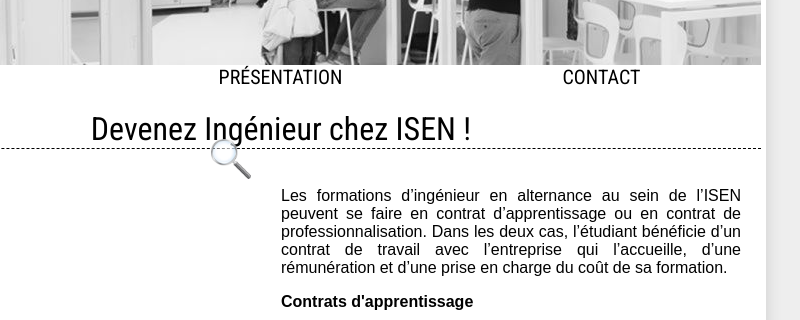
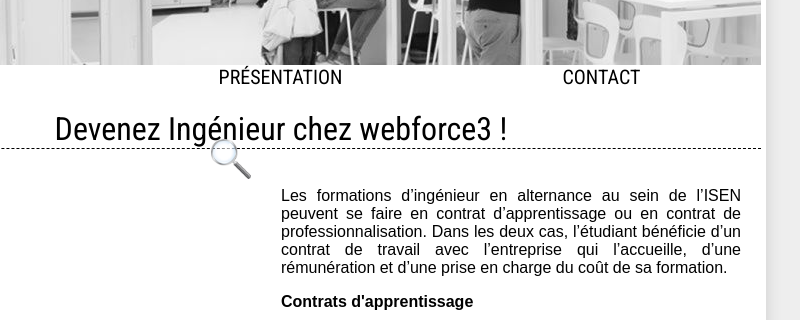
Before and after one commit to Spyd972/MonSiteWeb, a plain HTML site: page index.html in a window 1280 px wide. Shown: the part 379-699 px from the top of the page, 359-1159 px from the left. Drawn offline with Linux system fonts and the light colour scheme.

Commit message:
changement
modification titre header

```diff
--- a/index.html
+++ b/index.html
@@ -21,7 +21,7 @@
                 </ul>
             </div> <!-- FIN CLASSE HEADER -->
             <div class="contenu">
-               <h1>Devenez Ingénieur chez ISEN !</h1>
+               <h1>Devenez Ingénieur chez webforce3 !</h1>
                <div class="illustration">
                    <img src="img/apprentissage.jpg" alt="Illustration de mon Article">
                    <img src="img/loupe.png" class="loupe" alt="Loupe">
```
